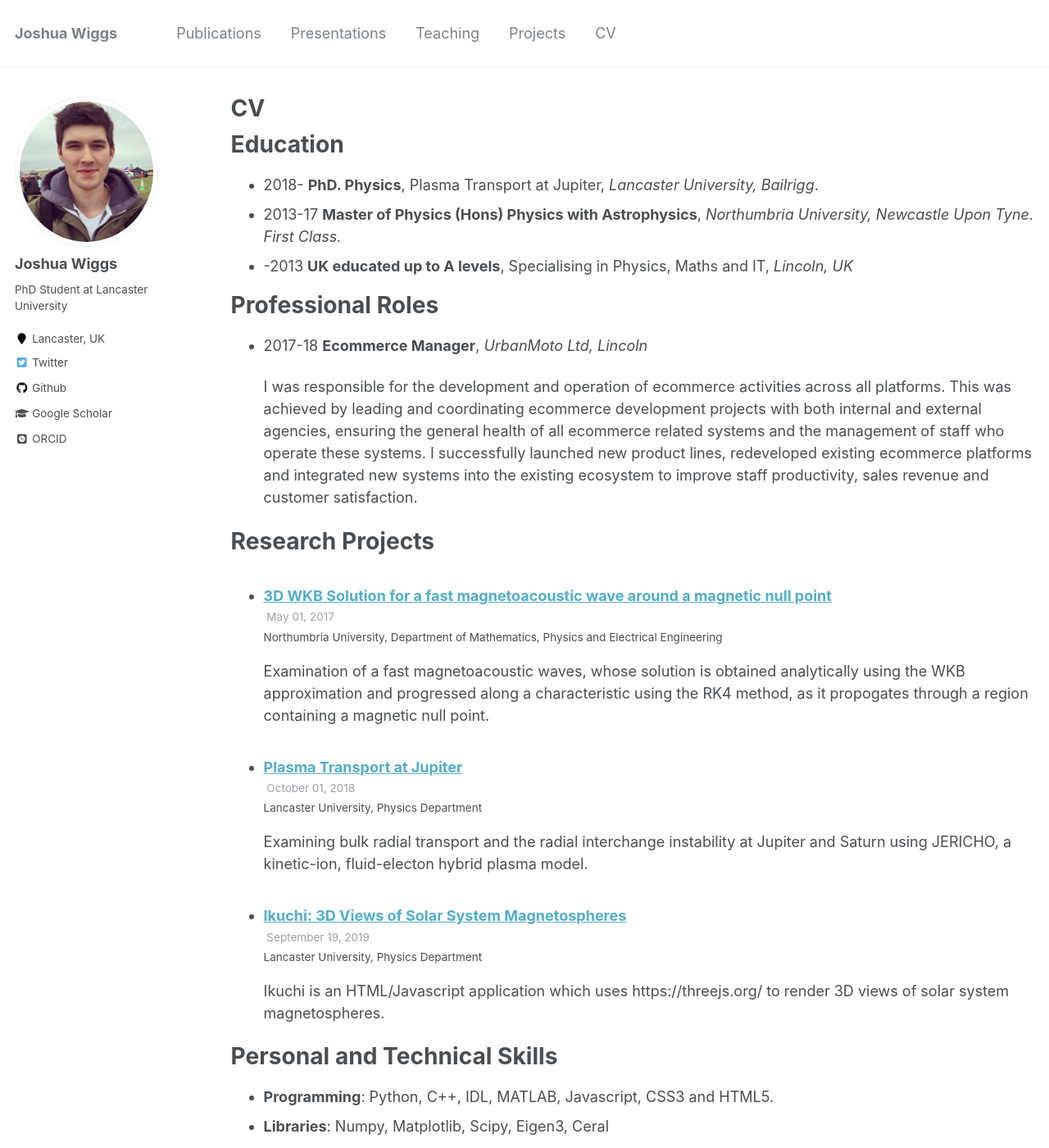
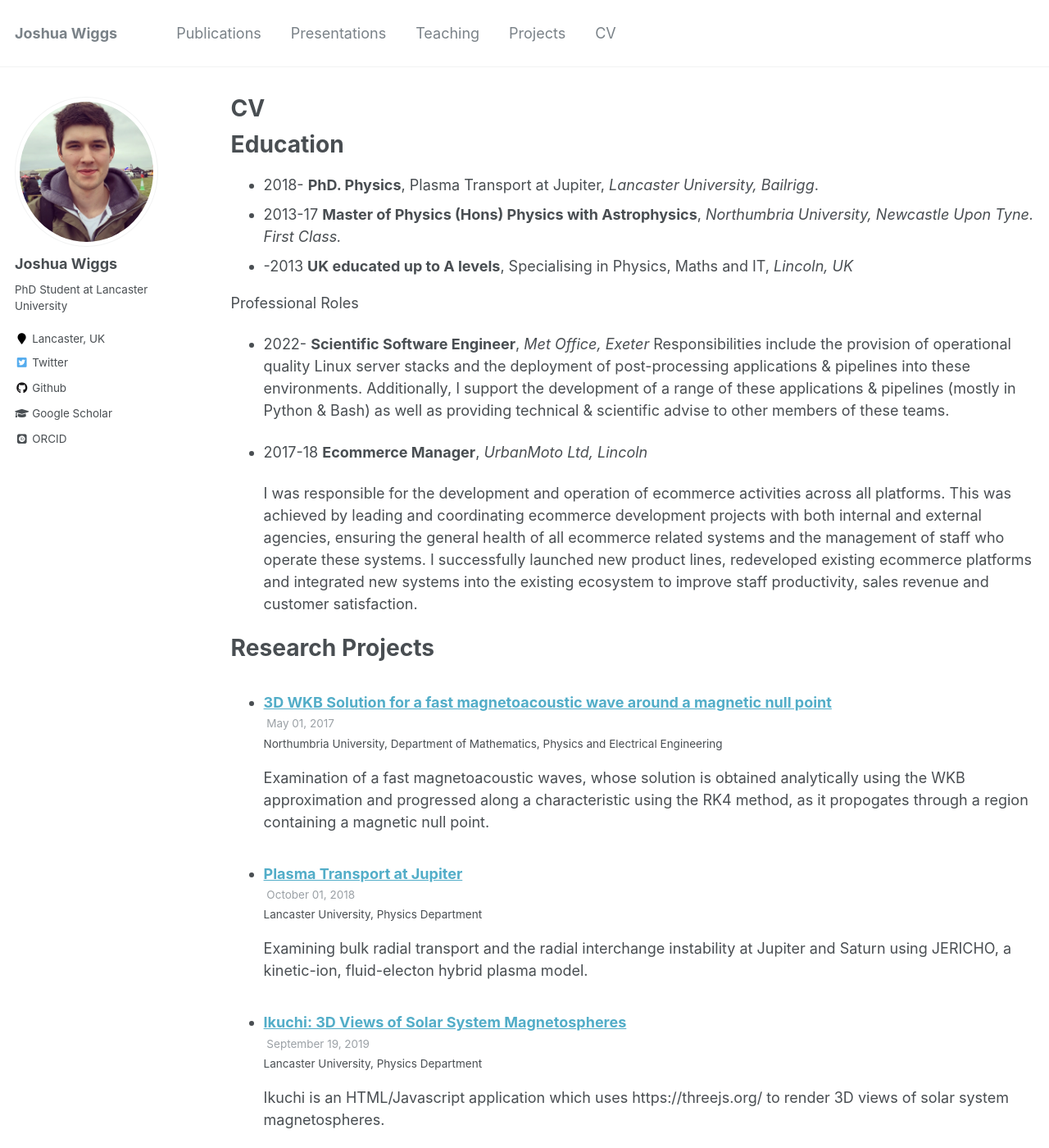
Before and after one commit to JoshWiggs/JoshWiggs.github.io, a Jekyll site: the page built from _pages/cv.md, in a window 1280 px wide and 1400 px high. Shown: the whole window at 82% size. Built offline with Jekyll 4.4.1, drawn with Linux system fonts in a browser that asks for light colours; some web fonts are replaced; some of the changed text lies outside the part shown.

Commit message:
Add Met Office job and skills

```diff
--- a/_pages/cv.md
+++ b/_pages/cv.md
@@ -16,7 +16,9 @@ Education
 * -2013 **UK educated up to A levels**, Specialising in Physics, Maths and IT, _Lincoln, UK_
 
 Professional Roles
-======
+* 2022- **Scientific Software Engineer**, _Met Office, Exeter_
+  Responsibilities include the provision of operational quality Linux server stacks and the deployment of post-processing applications & pipelines into these environments. Additionally, I support the development of a range of these applications & pipelines (mostly in Python & Bash) as well as providing technical & scientific advise to other members of these teams.
+
 * 2017-18 **Ecommerce Manager**, _UrbanMoto Ltd, Lincoln_
 
   I was responsible for the development and operation of ecommerce activities across all platforms. This was achieved by leading and coordinating ecommerce development projects with both internal and external agencies, ensuring the general health of all ecommerce related systems and the management of staff who operate these systems. I successfully launched new product lines, redeveloped existing ecommerce platforms and integrated new systems into the existing ecosystem to improve staff productivity, sales revenue and customer satisfaction.
@@ -29,9 +31,9 @@ Research Projects
 
 Personal and Technical Skills
 ======
-* **Programming**: Python, C++, IDL, MATLAB, Javascript, CSS3 and HTML5.
-* **Libraries**: Numpy, Matplotlib, Scipy, Eigen3, Ceral
-* **Software**: LaTeX, MPI, Simulink, Microsoft Office Suite and Adobe Creative Suite.
+* **Programming**: Python, C++, Bash, IDL, MATLAB, Javascript, CSS3 and HTML5.
+* **Libraries**: Numpy, Matplotlib, Pandas, Xarray, Iris, Scipy, Eigen3, Ceral
+* **Software**: LaTeX, MPI, Cylc, Simulink, Microsoft Office Suite and Adobe Creative Suite.
 * **General Skills and Attributes**: Work well independently and as part of a team, strong mathematical skills, good oral and written communication skills, scientific report production, excellent time management and organisational skills, good interpersonal skills, experienced presenter to a range of audiences.
 
 Publications
```
Also changed, not shown: _pages/about.md (+3 -1 lines).
